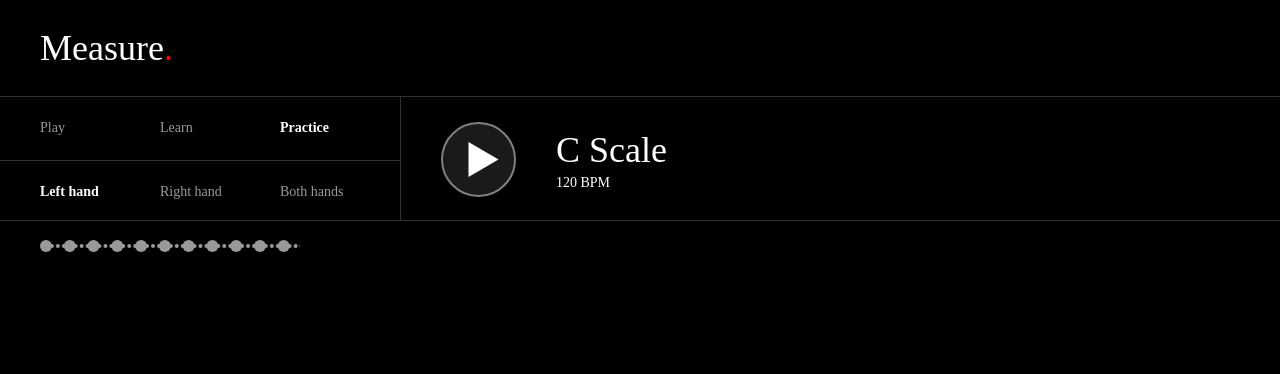
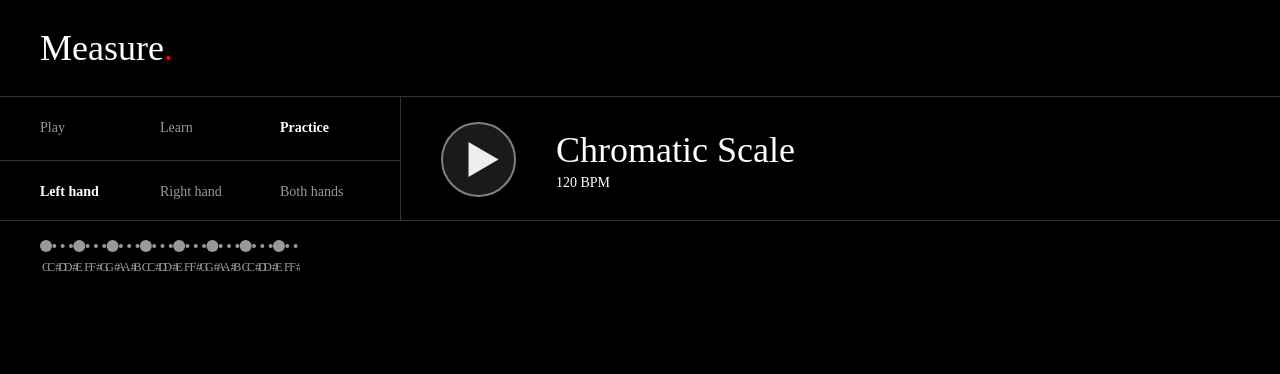
Before and after one commit to yurivish/Measure, a website: page static/index.html in a window 1280 px wide. Drawn offline with Linux system fonts and the light colour scheme; a web font is replaced by a local one.

Commit message:
Place notes below metronome marks.

```diff
--- a/lib/coffee/theory.coffee
+++ b/lib/coffee/theory.coffee
@@ -14,3 +14,5 @@ major = (start) ->
 	incs = [0, 2, 2, 1, 2, 2, 2] #, 1]
 	offsets = do (note = 0) -> (note += inc for inc in incs)
 	offsets.map (offset) -> start + offset
+
+Theory.notes = notes
--- a/lib/styl/main.styl
+++ b/lib/styl/main.styl
@@ -90,6 +90,25 @@ h1, h2
 				margin 0 40px
 				margin-top -10px
 
+				user-select none
+
+				circle
+					fill #1a1a1a
+					stroke-width 2
+					stroke #808080
+					cursor pointer
+
+					&:hover
+						stroke #b3b3b3
+						+ polygon
+							fill #fff
+
+					&:active
+						stroke #999
+
+				polygon // triangle
+					fill #eee
+					pointer-events none
 
 
 				// flex auto
@@ -102,6 +121,13 @@ h1, h2
 
 		// .main
 
+	#exercise
+		.metronome
+			text
+				// fill #fff
+				text-anchor middle
+				font-size 12px
+
 
 	#notes
 		text
--- a/static/css/site.css
+++ b/static/css/site.css
@@ -15,6 +15,12 @@ h1 .period,h2 .period{color:#f00}
 #page #control-bar .selects .select .option:active{color:#ccc}
 #page #control-bar .selects .select .option.active{color:#fff;font-weight:bold}
 #page #control-bar .main{padding-top:35px;display:flex;}
-#page #control-bar .main .play{width:75px;height:75px;margin:0 40px;margin-top:-10px}
+#page #control-bar .main .play{width:75px;height:75px;margin:0 40px;margin-top:-10px;user-select:none;}
+#page #control-bar .main .play circle{fill:#1a1a1a;stroke-width:2;stroke:#808080;cursor:pointer;}
+#page #control-bar .main .play circle:hover{stroke:#b3b3b3;}
+#page #control-bar .main .play circle:hover + polygon{fill:#fff}
+#page #control-bar .main .play circle:active{stroke:#999}
+#page #control-bar .main .play polygon{fill:#eee;pointer-events:none}
+#page #exercise .metronome text{text-anchor:middle;font-size:12px}
 #page #notes text{font-family:Helvetica Neue,Helvetica;font-size:36px}
 #page #notes .timeline{shape-rendering:crispEdges}
--- a/static/index.html
+++ b/static/index.html
@@ -47,12 +47,12 @@
 				<div class='main'>
 					<svg class='play' height='75' width='75'>
 						<g transform='translate(37.5, 37.5)'>
-							<circle r='36.5' stroke-width='2' stroke='#808080' fill='#1a1a1a'></circle>
-							 <polygon points='-10,-17.5, -10,17.5, 20,0' fill='#fff' />
+							<circle r='36.5' />
+							<polygon points='-10,-17.5, -10,17.5, 20,0' />
 						</g>
 					</svg>
 					<div class='scale'>
-						<h2>C Scale</h2>
+						<h2>Chromatic Scale</h2>
 						<div class='bpm'>
 							120 BPM
 						</div>
--- a/static/js/site.js
+++ b/static/js/site.js
@@ -49,6 +49,8 @@
       return start + offset;
     });
   };
+
+  Theory.notes = notes;
 
   makePromise = function(fn) {
     var defer;
@@ -222,7 +224,7 @@
       };
     })(120);
     (function() {
-      var beatRadius, beats, bpm, height, nome, num, numBeats, pad, pos, update, vis, width, _ref1;
+      var beatRadius, beats, bpm, enter, height, nome, num, numBeats, pad, pos, update, vis, width, _ref1;
       vis = d3.select('#exercise');
       _ref1 = vis.node().getBoundingClientRect(), width = _ref1.width, height = _ref1.height;
       vis.attr({
@@ -239,14 +241,12 @@
         _results = [];
         for (num = _i = 0; 0 <= numBeats ? _i < numBeats : _i > numBeats; num = 0 <= numBeats ? ++_i : --_i) {
           _results.push({
-            num: num
+            num: num,
+            text: Theory.notes[num % 12]
           });
         }
         return _results;
       })();
-      pad = 40 + 6;
-      pos = d3.scale.linear().domain([0, 35]).range([pad, width - pad]);
-      update = nome.selectAll('.beat').data(beats);
       beatRadius = function(d, i) {
         if (i % 4) {
           return 2;
@@ -254,20 +254,29 @@
           return 6;
         }
       };
-      update.enter().append('circle').attr({
+      pad = 40 + beatRadius(0);
+      pos = d3.scale.linear().domain([0, 25]).range([pad, width - pad]);
+      update = nome.selectAll('.beat').data(beats);
+      enter = update.enter().append('g').attr({
         "class": 'beat',
-        cx: function(d) {
-          return pos(d.num);
+        transform: function(d) {
+          return "translate(" + (pos(d.num)) + ", 25)";
         },
+        opacity: 1e-6
+      });
+      enter.append('circle').attr({
         r: beatRadius,
-        cy: 25,
-        fill: '#999',
-        opacity: 1e-6
+        fill: '#999'
+      });
+      enter.append('text').attr({
+        y: 25,
+        fill: '#999'
+      }).text(function(d) {
+        return d.text;
       });
       update.transition().delay(function(d, i) {
         return i * 20;
       }).duration(500).ease('ease-out-expo').attr({
-        r: beatRadius,
         opacity: 1
       });
       return update.exit().remove();
```
Also changed, not shown: lib/coffee/main.coffee (+17 -13 lines).
